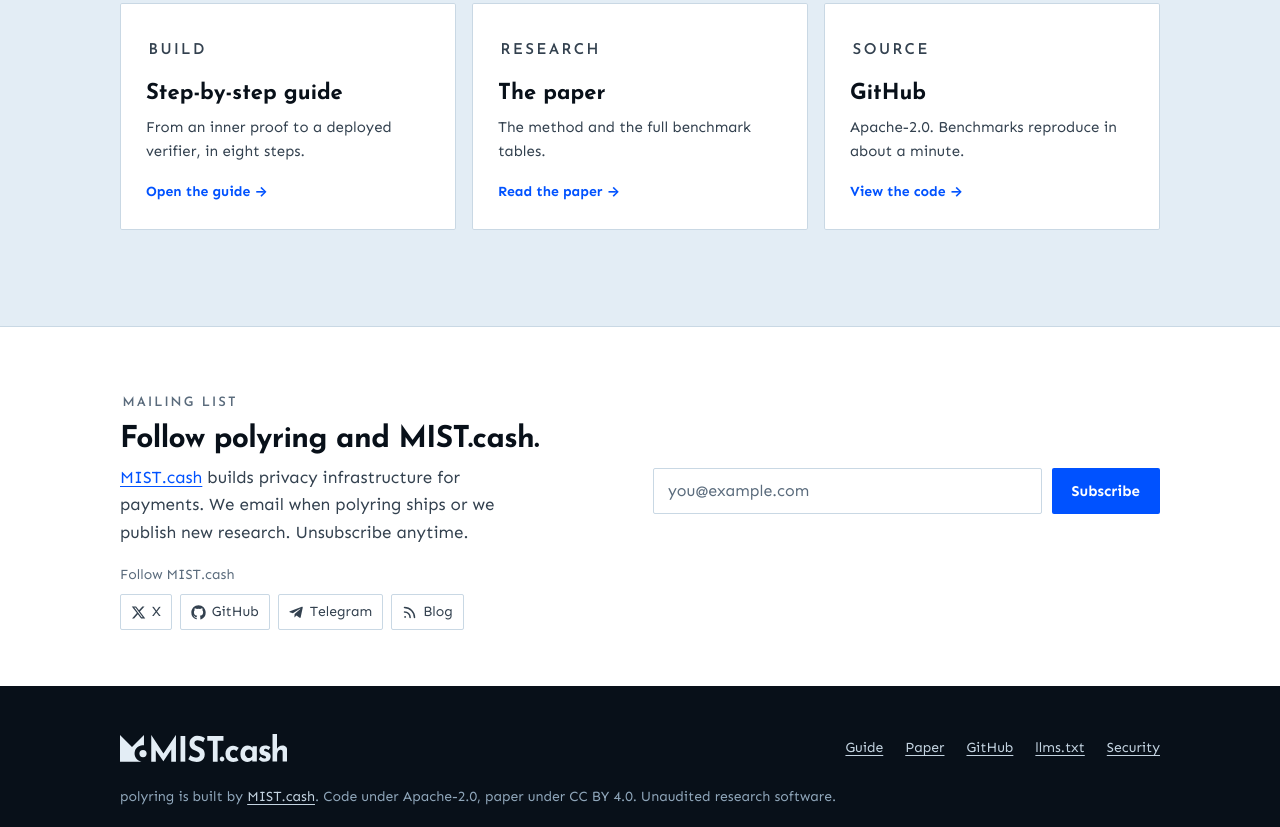
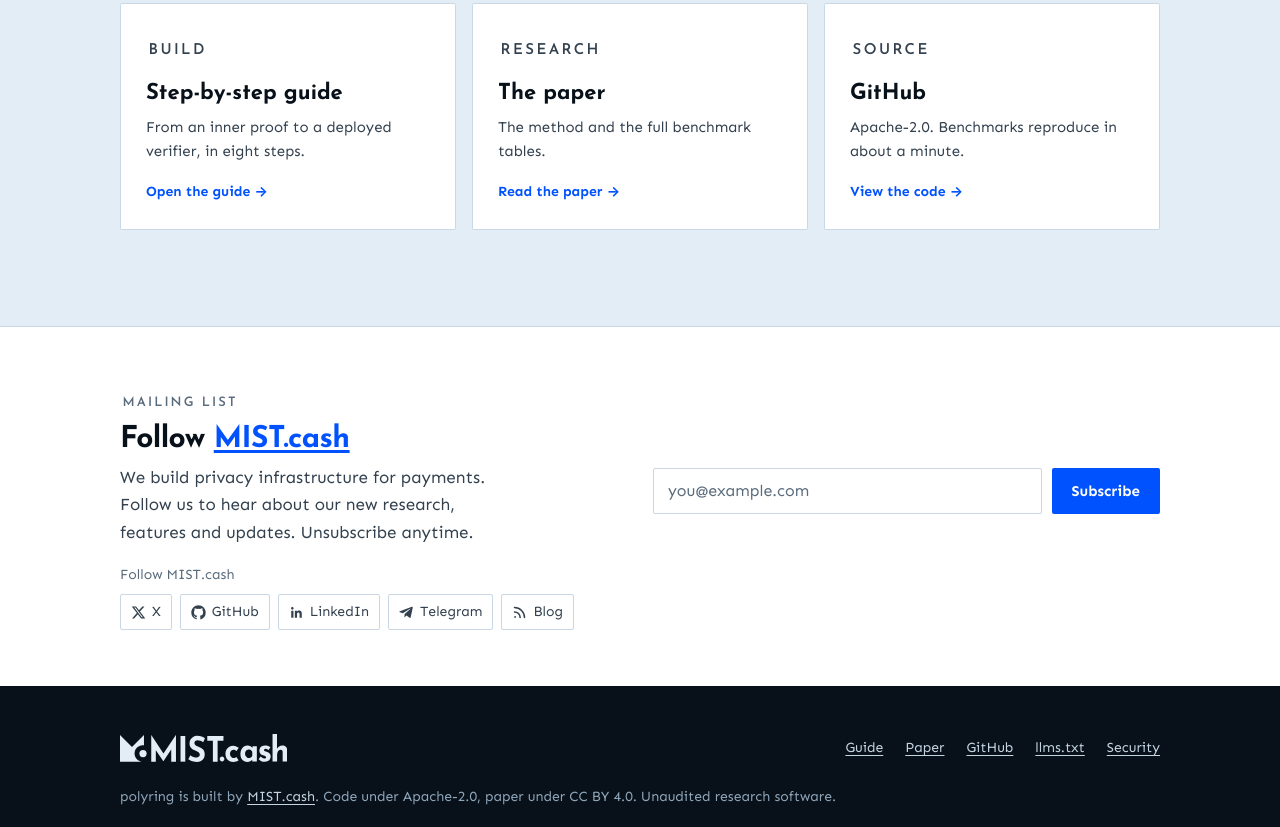
Before and after one commit to mistcash/grosh26, a plain HTML site: page docs/index.html in a window 1280 px wide. Shown: the part 5159-5986 px from the top of the page. Drawn offline with Linux system fonts and the light colour scheme.

Commit message:
chore: socials and minor updates
Co-Authored-By: Meez <301009837+shrameez@users.noreply.github.com>

```diff
--- a/docs/assets/site.css
+++ b/docs/assets/site.css
@@ -1188,7 +1188,7 @@
   margin-top: 18px;
 }
 
-.socials span {
+.socials .head {
   flex-basis: 100%;
   font-size: 14px;
   color: var(--muted);
@@ -1214,6 +1214,27 @@
 .socials svg {
   width: 15px;
   height: 15px;
+}
+
+/* On mobile the profile links become icon-only buttons: bigger icons, larger tap
+   targets. Blog keeps its label. */
+@media (max-width: 560px) {
+  .socials {
+    gap: 10px;
+  }
+
+  .socials a {
+    padding: 12px;
+  }
+
+  .socials svg {
+    width: 20px;
+    height: 20px;
+  }
+
+  .socials a.icon-only .lbl {
+    display: none;
+  }
 }
 
 .signup .row {
--- a/docs/index.html
+++ b/docs/index.html
@@ -362,6 +362,7 @@
         <div>
           <span class="eyebrow">Scope of v0.1</span>
           <h2 id="limits-h">Before you ship.</h2>
+          <p class="lead">Limitations, scope and future work.</p>
         </div>
         <ul class="limits">
           <li><b>Unaudited</b><span>A bug in an in-circuit pairing breaks soundness. Use it for research and on
@@ -390,19 +391,44 @@
       <div class="wrap">
         <div>
           <span class="eyebrow">Mailing list</span>
-          <h2 id="subscribe-h">Follow polyring and MIST.cash.</h2>
-          <p><a href="https://mist.cash">MIST.cash</a> builds privacy infrastructure for payments. We email when polyring ships or we publish new research. Unsubscribe anytime.</p>
-        <div class="socials"><span>Follow MIST.cash</span>
-          <a href="https://x.com/_mistcash"><svg viewBox="0 0 24 24" fill="currentColor" aria-hidden="true"><path d="M18.244 2.25h3.308l-7.227 8.26 8.502 11.24H16.17l-5.214-6.817L4.99 21.75H1.68l7.73-8.835L1.254 2.25H8.08l4.713 6.231zm-1.161 17.52h1.833L7.084 4.126H5.117z"/></svg>X</a>
-          <a href="https://github.com/mistcash"><svg viewBox="0 0 24 24" fill="currentColor" aria-hidden="true"><path d="M12 .5C5.73.5.5 5.73.5 12a11.5 11.5 0 0 0 7.86 10.92c.58.1.79-.25.79-.56v-2c-3.2.7-3.87-1.37-3.87-1.37-.52-1.33-1.28-1.68-1.28-1.68-1.05-.72.08-.7.08-.7 1.16.08 1.77 1.19 1.77 1.19 1.03 1.77 2.7 1.26 3.36.96.1-.75.4-1.26.73-1.55-2.55-.29-5.24-1.28-5.24-5.69 0-1.26.45-2.29 1.19-3.1-.12-.29-.52-1.46.11-3.05 0 0 .97-.31 3.17 1.18a11 11 0 0 1 5.77 0c2.2-1.49 3.17-1.18 3.17-1.18.63 1.59.23 2.76.11 3.05.74.81 1.19 1.84 1.19 3.1 0 4.42-2.7 5.4-5.26 5.68.41.36.78 1.06.78 2.14v3.17c0 .31.21.67.8.56A11.5 11.5 0 0 0 23.5 12C23.5 5.73 18.27.5 12 .5z"/></svg>GitHub</a>
-          <a href="https://t.me/shramee"><svg viewBox="0 0 24 24" fill="currentColor" aria-hidden="true"><path d="M21.94 4.3 18.7 19.6c-.24 1.08-.88 1.35-1.78.84l-4.93-3.63-2.38 2.29c-.26.26-.48.48-.99.48l.35-5.02 9.14-8.26c.4-.35-.09-.55-.62-.2L6.2 13.2l-4.87-1.52c-1.06-.33-1.08-1.06.22-1.57L20.6 2.77c.88-.33 1.65.2 1.34 1.53z"/></svg>Telegram</a>
-          <a href="https://mist.cash/blog"><svg viewBox="0 0 24 24" fill="none" stroke="currentColor" stroke-width="2.4" stroke-linecap="round" aria-hidden="true"><path d="M4 11a9 9 0 0 1 9 9M4 4a16 16 0 0 1 16 16"/><circle cx="5" cy="19" r="1.5" fill="currentColor" stroke="none"/></svg>Blog</a>
-        </div>
+          <h2 id="subscribe-h">Follow <a href="https://mist.cash">MIST.cash</a></h2>
+          <p>
+            We build privacy infrastructure for payments.
+            Follow us to hear about our new research, features and updates. Unsubscribe anytime.
+          </p>
+          <div class="socials"><span class="head">Follow MIST.cash</span>
+            <a class="icon-only" href="https://x.com/_mistcash" aria-label="X"><svg viewBox="0 0 24 24"
+                fill="currentColor" aria-hidden="true">
+                <path
+                  d="M18.244 2.25h3.308l-7.227 8.26 8.502 11.24H16.17l-5.214-6.817L4.99 21.75H1.68l7.73-8.835L1.254 2.25H8.08l4.713 6.231zm-1.161 17.52h1.833L7.084 4.126H5.117z" />
+              </svg><span class="lbl">X</span></a>
+            <a class="icon-only" href="https://github.com/mistcash" aria-label="GitHub"><svg viewBox="0 0 24 24"
+                fill="currentColor" aria-hidden="true">
+                <path
+                  d="M12 .5C5.73.5.5 5.73.5 12a11.5 11.5 0 0 0 7.86 10.92c.58.1.79-.25.79-.56v-2c-3.2.7-3.87-1.37-3.87-1.37-.52-1.33-1.28-1.68-1.28-1.68-1.05-.72.08-.7.08-.7 1.16.08 1.77 1.19 1.77 1.19 1.03 1.77 2.7 1.26 3.36.96.1-.75.4-1.26.73-1.55-2.55-.29-5.24-1.28-5.24-5.69 0-1.26.45-2.29 1.19-3.1-.12-.29-.52-1.46.11-3.05 0 0 .97-.31 3.17 1.18a11 11 0 0 1 5.77 0c2.2-1.49 3.17-1.18 3.17-1.18.63 1.59.23 2.76.11 3.05.74.81 1.19 1.84 1.19 3.1 0 4.42-2.7 5.4-5.26 5.68.41.36.78 1.06.78 2.14v3.17c0 .31.21.67.8.56A11.5 11.5 0 0 0 23.5 12C23.5 5.73 18.27.5 12 .5z" />
+              </svg><span class="lbl">GitHub</span></a>
+            <a class="icon-only" href="https://www.linkedin.com/company/117155039" aria-label="LinkedIn"><svg
+                viewBox="0 0 24 24" fill="currentColor" aria-hidden="true">
+                <path
+                  d="M20.447 20.452h-3.554v-5.569c0-1.328-.027-3.037-1.852-3.037-1.853 0-2.136 1.445-2.136 2.939v5.667H9.351V9h3.414v1.561h.046c.477-.9 1.637-1.85 3.37-1.85 3.601 0 4.267 2.37 4.267 5.455v6.286zM5.337 7.433c-1.144 0-2.063-.926-2.063-2.065 0-1.138.92-2.063 2.063-2.063 1.14 0 2.064.925 2.064 2.063 0 1.139-.925 2.065-2.064 2.065zm1.782 13.019H3.555V9h3.564v11.452z" />
+              </svg><span class="lbl">LinkedIn</span></a>
+            <a class="icon-only" href="https://t.me/+frx6VopIp-FmN2Jl" aria-label="Telegram"><svg viewBox="0 0 24 24"
+                fill="currentColor" aria-hidden="true">
+                <path
+                  d="M21.94 4.3 18.7 19.6c-.24 1.08-.88 1.35-1.78.84l-4.93-3.63-2.38 2.29c-.26.26-.48.48-.99.48l.35-5.02 9.14-8.26c.4-.35-.09-.55-.62-.2L6.2 13.2l-4.87-1.52c-1.06-.33-1.08-1.06.22-1.57L20.6 2.77c.88-.33 1.65.2 1.34 1.53z" />
+              </svg><span class="lbl">Telegram</span></a>
+            <a href="https://mist.cash/blog"><svg viewBox="0 0 24 24" fill="none" stroke="currentColor"
+                stroke-width="2.4" stroke-linecap="round" aria-hidden="true">
+                <path d="M4 11a9 9 0 0 1 9 9M4 4a16 16 0 0 1 16 16" />
+                <circle cx="5" cy="19" r="1.5" fill="currentColor" stroke="none" />
+              </svg><span class="lbl">Blog</span></a>
+          </div>
         </div>
         <form class="signup" action="https://app.loops.so/api/newsletter-form/cmvi3csae08eb0j2fa2j1r12o" method="post">
           <label class="sr-only" for="signup-email">Email address</label>
           <div class="row">
-            <input id="signup-email" type="email" name="email" required autocomplete="email" placeholder="you@example.com">
+            <input id="signup-email" type="email" name="email" required autocomplete="email"
+              placeholder="you@example.com">
             <button class="btn primary" type="submit">Subscribe</button>
           </div>
           <p class="msg" role="status" aria-live="polite"></p>
```
Also changed, not shown: docs/guide.html (+6 -5 lines), docs/paper.html (+6 -5 lines).
